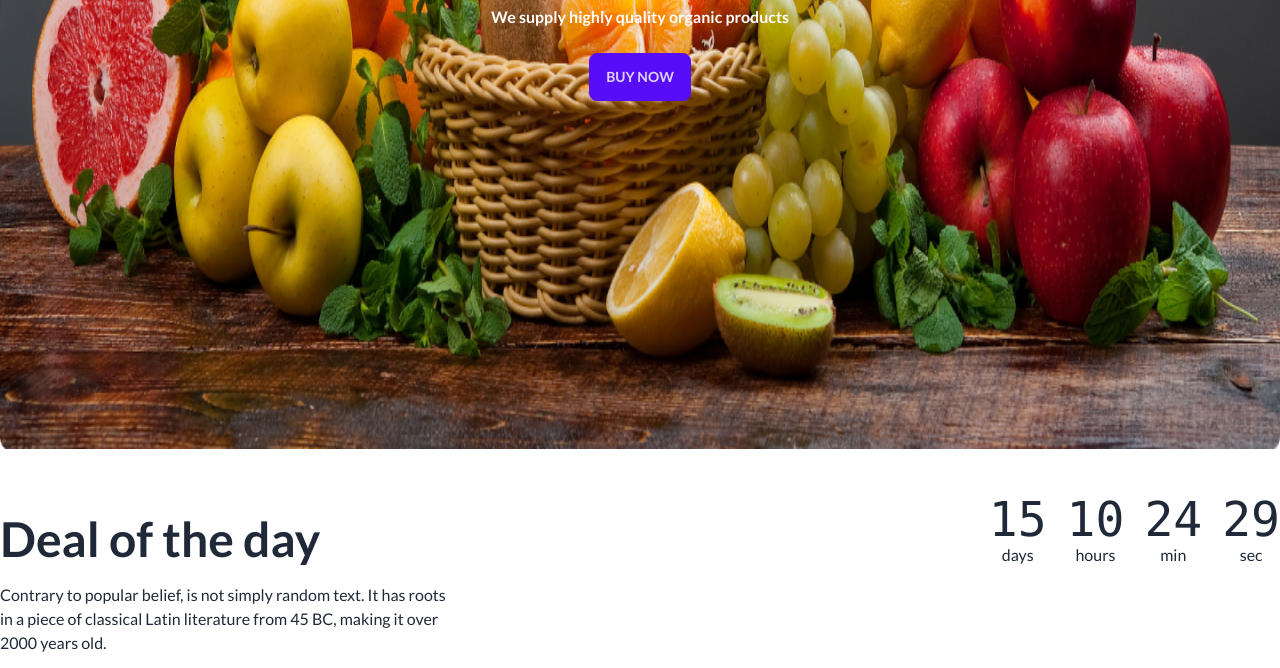
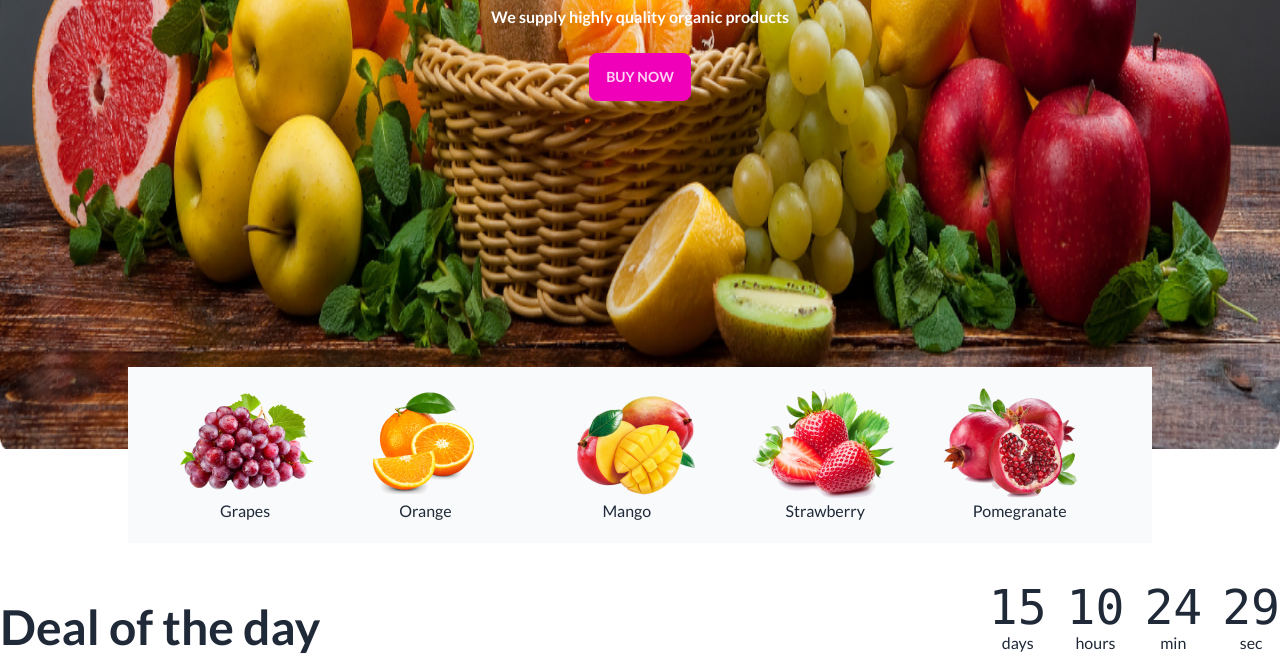
Before and after one commit to Rezuan-Alam-Rean/fruit-brust-assignment3, a plain HTML site: page index.html in a window 1280 px wide. Shown: the part 667-1335 px from the top of the page. Drawn offline with nearby package versions, Linux system fonts and the light colour scheme; grey boxes are pictures that could not be loaded.

Commit message:
large commit

```diff
--- a/index.html
+++ b/index.html
@@ -90,7 +90,7 @@
 
               <div class="butten text-center">
                 <p class="text-white my-6 font-bold">We supply highly quality organic products</p>
-                <button class="btn btn-primary ">Buy Now</button>
+                <button class="btn btn-secondary ">Buy Now</button>
               </div>
             </div>
             <a href="#slide2" class="btn btn-circle mt-28">❯</a>
@@ -106,7 +106,7 @@
 
               <div class="butten text-center">
                 <p class="text-white my-6 font-bold">We supply highly quality organic products</p>
-                <button class="btn btn-primary ">Buy Now</button>
+                <button class="btn btn-secondary ">Buy Now</button>
               </div>
             </div>
 
@@ -123,7 +123,7 @@
 
               <div class="butten text-center">
                 <p class="text-white my-6 font-bold">We supply highly quality organic products</p>
-                <button class="btn btn-primary ">Buy Now</button>
+                <button class="btn btn-secondary ">Buy Now</button>
               </div>
             </div>
 
@@ -140,7 +140,7 @@
 
               <div class="butten text-center">
                 <p class="text-white my-6 font-bold">We supply highly quality organic products</p>
-                <button class="btn btn-primary ">Buy Now</button>
+                <button class="btn btn-secondary ">Buy Now</button>
               </div>
             </div>
 
@@ -149,6 +149,35 @@
         </div>
       </div>
     </section>
+    <section class=" max-w-screen-lg pl-12 p-5 relative -mt-32 mx-auto bg-slate-50 ">
+
+      <div class="banner-img-name grid grid-cols-5   ">
+        <div class="banner-img   ">
+          <img src="./images/fruit1.png" alt="">
+          <h4 class="ml-11">Grapes</h4>
+        </div>
+        <div class="banner-img">
+          <img src="./images/fruit2.png" alt="">
+          <h4 class="ml-8">Orange</h4>
+        </div>
+        <div class="banner-img">
+          <img src="./images/fruit3.png" alt="">
+          <h4 class="ml-11">Mango</h4>
+        </div>
+        <div class="banner-img">
+          <img src="./images/fruit4.png" alt="">
+          <h4 class="ml-9">Strawberry</h4>
+        </div>
+        <div class="banner-img">
+          <img src="./images/fruit5.png" alt="">
+          <h4 class="ml-8">Pomegranate</h4>
+        </div>
+
+
+
+      </div>
+
+    </section>
 
 
   </header>
@@ -156,14 +185,15 @@
   <main>
     <!-- main-heder -->
 
-    <section>
+    <section class="mt-10">
       <div class="main-heder max-w-screen-xl mx-auto flex justify-between">
         <div>
           <h2 class="font-bold text-5xl my-5">
             Deal of the day
           </h2>
           <p class="max-w-md">
-              Contrary to popular belief, is not simply random text. It has roots in a piece of classical Latin literature from 45 BC, making it over 2000 years old.
+            Contrary to popular belief, is not simply random text. It has roots in a piece of classical Latin literature
+            from 45 BC, making it over 2000 years old.
           </p>
         </div>
 
@@ -567,7 +597,8 @@
         <div class="main-last-text ">
           <div class="text-center my-10">
             <h1 class="mb-5 text-5xl font-bold">Why Choose Us</h1>
-          <p class="mb-5">Contrary to popular belief, is not simply random <br> It has roots in a piece of classical Latin literature from 45 BC, making it over 2000 years old.</p>
+            <p class="mb-5">Contrary to popular belief, is not simply random <br> It has roots in a piece of classical
+              Latin literature from 45 BC, making it over 2000 years old.</p>
 
           </div>
 
```
Lines whose indentation alone changed are shown as unchanged.
